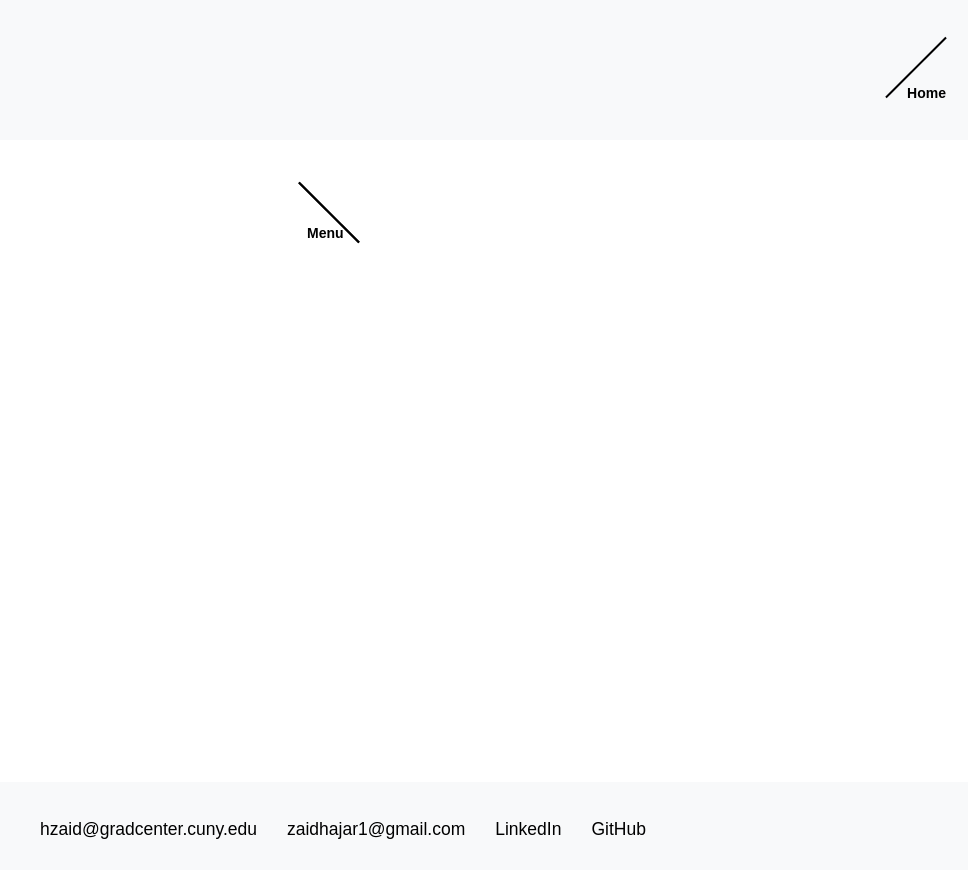
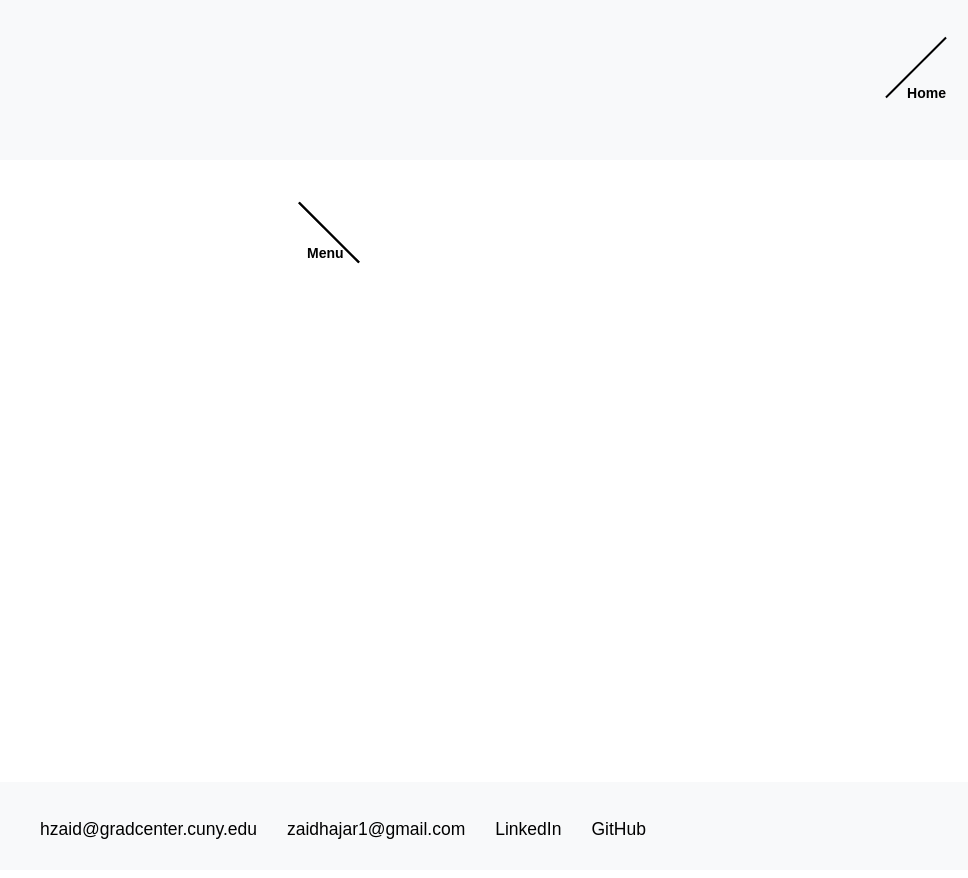
Before and after one commit to hajarzaid/hajarzaid.github.io, a Jekyll site: the page built from index.html, in a window 1280 px wide. Shown: the top 878 px of the page, without its empty margins (312-1280 px from the left). Built offline with Jekyll 4.4.1, drawn with Linux system fonts in a browser that asks for light colours; nearby versions of some CDN libraries; some web fonts are replaced; the list of posts is cut into pages by our own code.

Commit message:
Update header.html

```diff
--- a/_includes/header.html
+++ b/_includes/header.html
@@ -21,7 +21,7 @@
 /* Center header content */
 .site-header {
   text-align: center;
-  padding: 20px; /* Adjust padding as needed */
+  padding: 30px; /* Adjust padding as needed */
   background-color: #f8f9fa; /* Optional background color */
 }
 
```
